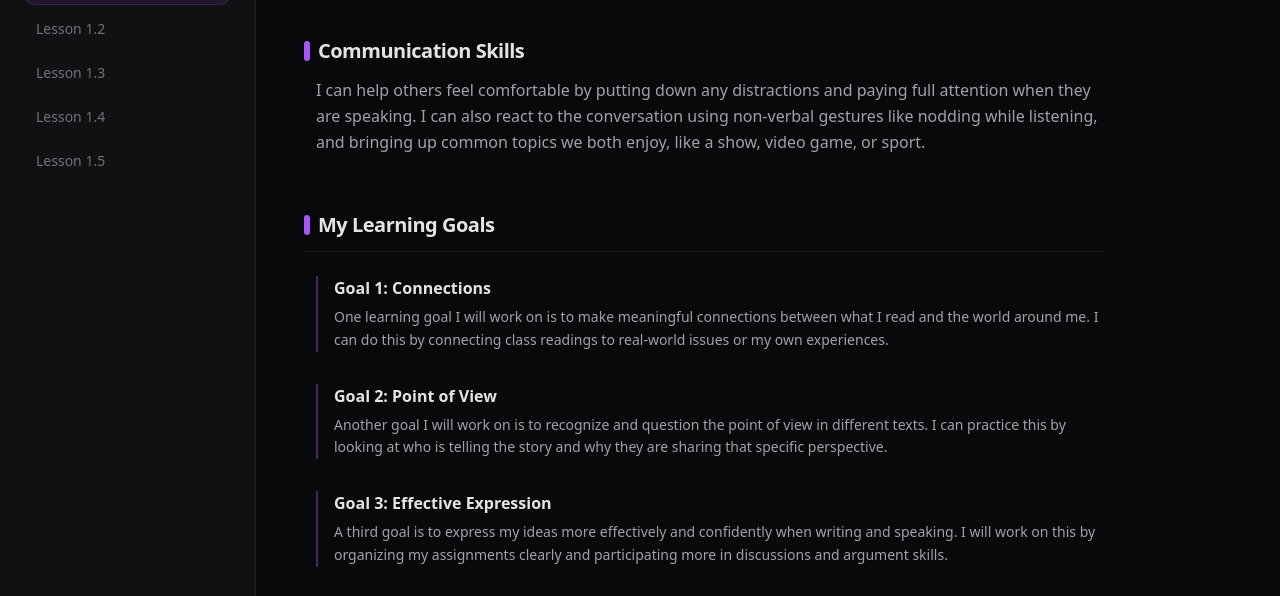
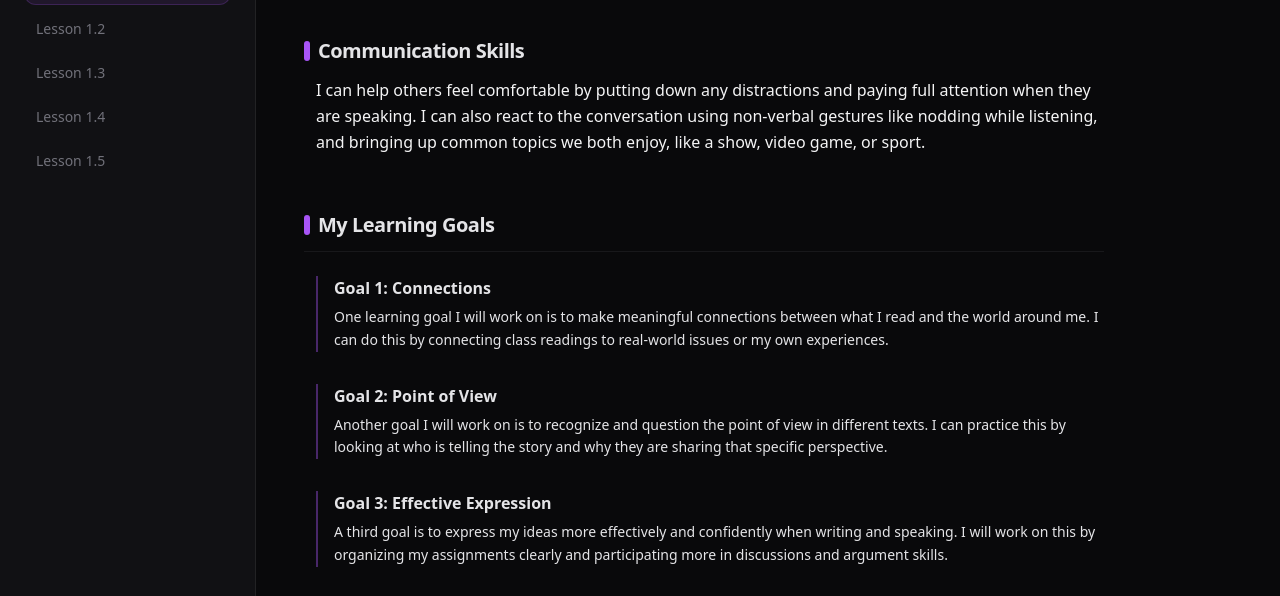
Before and after one commit to FlexiYousuf/english-portfolio, a plain HTML site: page index.html in a window 1280 px wide. Shown: the part 132-728 px from the top of the page. Drawn offline with nearby package versions, Linux system fonts and the light colour scheme.

Commit message:
style: increase main text readability contrast

```diff
--- a/index.html
+++ b/index.html
@@ -8,10 +8,8 @@
 </head>
 <body class="bg-zinc-950 text-zinc-100 min-h-screen font-sans selection:bg-purple-500/30">
 
-    <!-- App Container -->
     <div class="flex flex-col md:flex-row min-h-screen">
 
-        <!-- Left Navigation Sidebar (The "Dictionary" Index) -->
         <aside class="w-full md:w-64 bg-zinc-900/60 border-b md:border-b-0 md:border-r border-zinc-800/80 p-6 md:fixed md:h-screen overflow-y-auto backdrop-blur-md z-10">
             <div class="mb-6">
                 <h1 class="text-xl font-black bg-gradient-to-r from-purple-400 to-indigo-400 bg-clip-text text-transparent tracking-tight">
@@ -22,7 +20,6 @@
                 </p>
             </div>
 
-            <!-- Index Links -->
             <nav class="space-y-1">
                 <a href="#lesson-1.1" class="block px-3 py-2.5 rounded-xl bg-purple-500/10 text-purple-400 font-semibold border border-purple-500/20 text-sm transition-all">
                     Lesson 1.1
@@ -42,10 +39,8 @@
             </nav>
         </aside>
 
-        <!-- Right Side Main Content Area -->
         <main class="flex-1 md:ml-64 p-6 md:p-12 max-w-4xl section-stack">
 
-            <!-- LESSON 1.1 SECTION -->
             <section id="lesson-1.1" class="space-y-10 scroll-mt-12 animate-fade-in">
 
                 <header class="border-b border-zinc-800 pb-4">
@@ -53,55 +48,48 @@
                     <h2 class="text-3xl font-black tracking-tight text-zinc-100 mt-1">Learning Activity 1.1</h2>
                 </header>
 
-                <!-- Communication Skills Block -->
                 <div class="space-y-3">
                     <h3 class="text-xl font-bold text-zinc-200 tracking-tight flex items-center gap-2">
                         <span class="w-1.5 h-5 bg-purple-500 rounded-full inline-block"></span>
                         Communication Skills
                     </h3>
-                    <p class="text-zinc-400 leading-relaxed text-base pl-3">
+                    <p class="text-zinc-100 leading-relaxed text-base pl-3">
                         I can help others feel comfortable by putting down any distractions and paying full attention when they are speaking. I can also react to the conversation using non-verbal gestures like nodding while listening, and bringing up common topics we both enjoy, like a show, video game, or sport.
                     </p>
                 </div>
 
-                <!-- Learning Goals (Linear Vertical Feed - No Boxy Grids) -->
                 <div class="space-y-6 pt-4">
                     <h3 class="text-xl font-bold text-zinc-200 tracking-tight flex items-center gap-2 border-b border-zinc-900 pb-3">
                         <span class="w-1.5 h-5 bg-purple-500 rounded-full inline-block"></span>
                         My Learning Goals
                     </h3>
 
-                    <!-- Goal Vertical List -->
                     <div class="space-y-8 pl-3">
 
-                        <!-- Goal 1 -->
                         <div class="border-l-2 border-purple-500/40 pl-4 space-y-1.5 group">
                             <h4 class="font-bold text-zinc-200 text-base group-hover:text-purple-400 transition-colors">Goal 1: Connections</h4>
-                            <p class="text-zinc-400 text-sm leading-relaxed">
+                            <p class="text-zinc-200 text-sm leading-relaxed">
                                 One learning goal I will work on is to make meaningful connections between what I read and the world around me. I can do this by connecting class readings to real-world issues or my own experiences.
                             </p>
                         </div>
 
-                        <!-- Goal 2 -->
                         <div class="border-l-2 border-purple-500/40 pl-4 space-y-1.5 group">
                             <h4 class="font-bold text-zinc-200 text-base group-hover:text-purple-400 transition-colors">Goal 2: Point of View</h4>
-                            <p class="text-zinc-400 text-sm leading-relaxed">
+                            <p class="text-zinc-200 text-sm leading-relaxed">
                                 Another goal I will work on is to recognize and question the point of view in different texts. I can practice this by looking at who is telling the story and why they are sharing that specific perspective.
                             </p>
                         </div>
 
-                        <!-- Goal 3 -->
                         <div class="border-l-2 border-purple-500/40 pl-4 space-y-1.5 group">
                             <h4 class="font-bold text-zinc-200 text-base group-hover:text-purple-400 transition-colors">Goal 3: Effective Expression</h4>
-                            <p class="text-zinc-400 text-sm leading-relaxed">
+                            <p class="text-zinc-200 text-sm leading-relaxed">
                                 A third goal is to express my ideas more effectively and confidently when writing and speaking. I will work on this by organizing my assignments clearly and participating more in discussions and argument skills.
                             </p>
                         </div>
 
-                        <!-- Goal 4 -->
                         <div class="border-l-2 border-purple-500/40 pl-4 space-y-1.5 group">
                             <h4 class="font-bold text-zinc-200 text-base group-hover:text-purple-400 transition-colors">Goal 4: Reading Complex Texts</h4>
-                            <p class="text-zinc-400 text-sm leading-relaxed">
+                            <p class="text-zinc-200 text-sm leading-relaxed">
                                 A fourth goal is to expand my active reading strategies when exploring deep novels. I plan to focus on breaking down advanced vocabulary, tracking subplots, and reflecting on themes to build strong critical comprehension.
                             </p>
                         </div>
@@ -110,7 +98,6 @@
                 </div>
             </section>
 
-            <!-- Future Lesson Placeholder Sections -->
             <section id="lesson-1.2" class="mt-20 pt-10 border-t border-zinc-900 opacity-40">
                 <h2 class="text-xl font-bold text-zinc-500">Lesson 1.2</h2>
                 <p class="text-zinc-600 text-sm mt-1">Content layout ready for expansion...</p>
```
